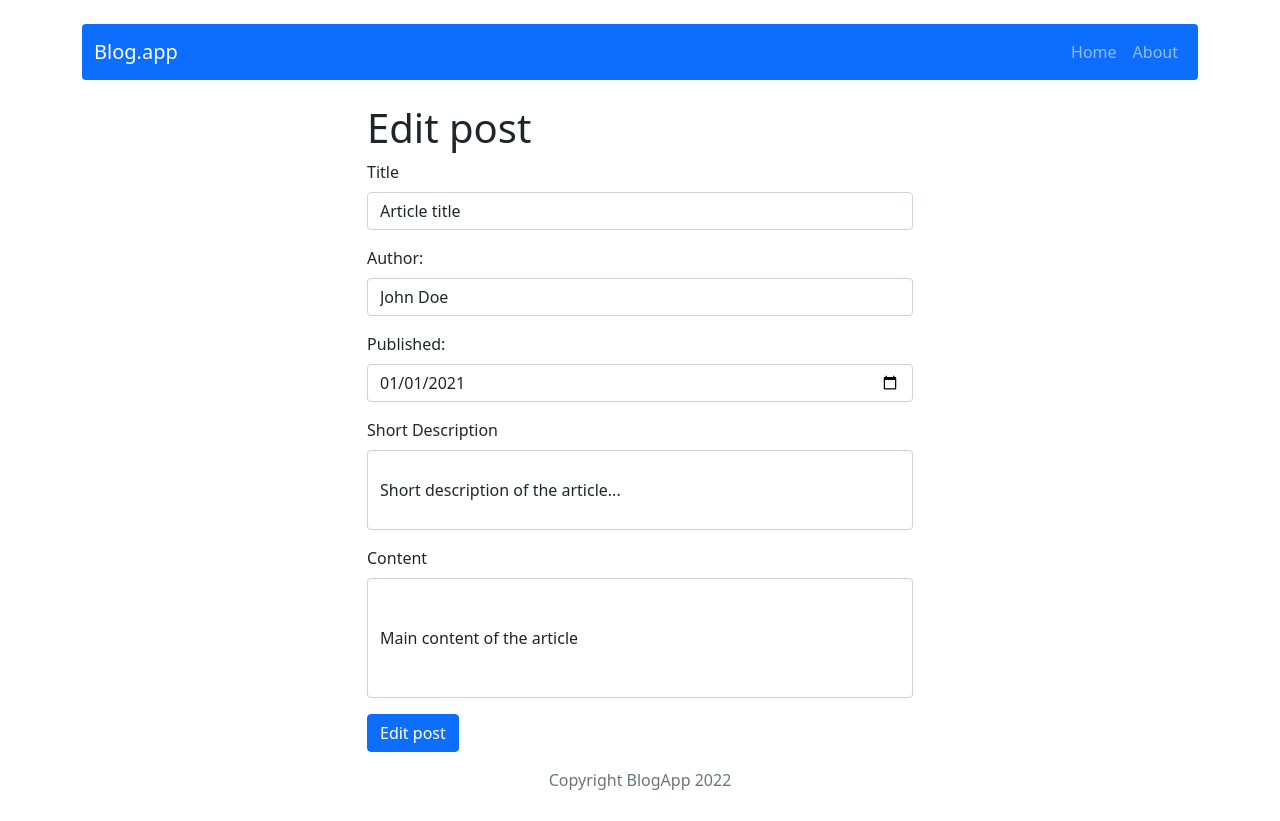
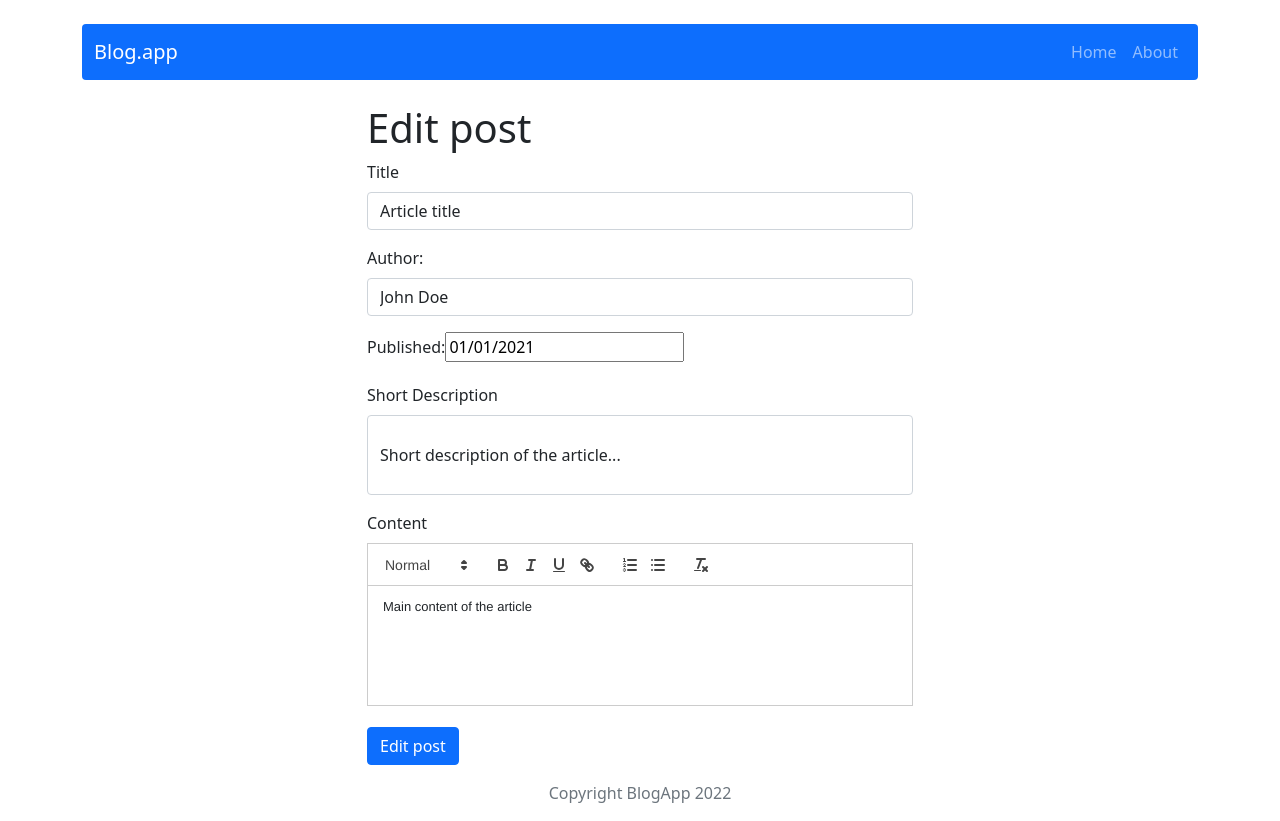
Before and after one commit to Slowinskip/crud-app, a React (Create React App) app: page /edit/1 in a window 1280 px wide. Built offline with nearby package versions, Linux system fonts and the light colour scheme.

Commit message:
Add dataPicker and reactquil

```diff
--- a/package.json
+++ b/package.json
@@ -10,8 +10,9 @@
     "http-server": "^14.1.1",
     "react": "^18.2.0",
     "react-bootstrap": "2.0",
-    "react-datepicker": "^4.8.0",
+    "react-datepicker": "4.3.0",
     "react-dom": "^18.2.0",
+    "react-quill": "^2.0.0",
     "react-redux": "7.2.6",
     "react-router-dom": "6.0.1",
     "react-scripts": "5.0.1",
--- a/src/Components/features/PostCard/PostCard.js
+++ b/src/Components/features/PostCard/PostCard.js
@@ -1,7 +1,7 @@
 import Card from 'react-bootstrap/Card'
 import { Link } from "react-router-dom";
 import Button from 'react-bootstrap/Button';
-
+import { dateToStr } from '../../../utils/dateToStr';
 
 const PostCard = ({title, author, publishedDate, shortDescription, id}) => {
 
@@ -10,7 +10,7 @@ const PostCard = ({title, author, publishedDate, shortDescription, id}) => {
         <Card.Body>
         <Card.Title>{title}</Card.Title>
         <Card.Text className="mb-1"><b>Author:</b> {author}</Card.Text>
-        <Card.Text className="mb-1"><b>Published:</b> {publishedDate}</Card.Text>
+        <Card.Text className="mb-1"><b>Published:</b> {dateToStr(publishedDate)}</Card.Text>
         <Card.Text>{shortDescription}</Card.Text>
         <Link to={"/post/" + id}>
           <Button variant="primary">Read more</Button>
--- a/src/Components/features/PostForm/PostForm.js
+++ b/src/Components/features/PostForm/PostForm.js
@@ -3,7 +3,9 @@ import Form from 'react-bootstrap/Form';
 import Row from 'react-bootstrap/Row';
 import Col from 'react-bootstrap/Col';
 import { useState } from 'react';
-
+import ReactQuill from 'react-quill';
+import 'react-quill/dist/quill.snow.css';
+import DatePicker from "react-datepicker";
 
 const PostForm = ({ action, actionText, ...props }) => {
 
@@ -33,7 +35,7 @@ const PostForm = ({ action, actionText, ...props }) => {
                     </Form.Group>
                     <Form.Group className="mb-3">
                         <Form.Label>Published:</Form.Label>
-                        <Form.Control value={publishedDate} onChange={e => setPublishedDate(e.target.value)} type="date" placeholder="DD-MM-RRRR" />
+                        <DatePicker selected={publishedDate} onChange={(date) => setPublishedDate(date)} />
                     </Form.Group>
                     <Form.Group className="mb-3">
                         <Form.Label>Short Description</Form.Label>
@@ -41,9 +43,9 @@ const PostForm = ({ action, actionText, ...props }) => {
                     </Form.Group>
                     <Form.Group className="mb-3">
                         <Form.Label>Content</Form.Label>
-                        <Form.Control value={content} onChange={e => setContent(e.target.value)} type="textarea" style={{ height: '120px' }}/>
+                        <ReactQuill value={content} onChange={setContent} style={{ height: '120px' }}/>
                     </Form.Group>
-                    <Button variant="primary" type="submit">
+                    <Button variant="primary" type="submit" className='mt-5'>
                         {actionText}
                     </Button>
                 </Form>
--- a/src/Components/pages/Post/Post.js
+++ b/src/Components/pages/Post/Post.js
@@ -8,6 +8,7 @@ import Card from 'react-bootstrap/Card'
 import { useState } from 'react';
 import ModalDelete from "../../features/ModalDelete/ModalDelete";
 import { removePost } from "../../../redux/postsRedux";
+import { dateToStr } from "../../../utils/dateToStr";
 
 const PostAdd = () => {
 
@@ -39,8 +40,8 @@ const PostAdd = () => {
             <Card.Body>
               <Card.Title>{postData.title}</Card.Title>
               <Card.Text className="mb-1"><b>Author:</b> {postData.author}</Card.Text>
-              <Card.Text className="mb-1"><b>Published:</b> {postData.publishedDate}</Card.Text>
-              <Card.Text className="mb-3">{postData.content}</Card.Text>
+              <Card.Text className="mb-1"><b>Published:</b> {dateToStr(postData.publishedDate)}</Card.Text>
+              <Card.Text className="mb-3"><p dangerouslySetInnerHTML={{ __html: postData.content }} /></Card.Text>
             </Card.Body>
           </Card>
         </Col>
--- a/src/redux/initialState.js
+++ b/src/redux/initialState.js
@@ -5,7 +5,7 @@ const initialState = {
       title: 'Article title',
       shortDescription: 'Short description of the article...',
       content: 'Main content of the article',
-      publishedDate: '2021-01-01',
+      publishedDate: new Date('01-01-2021'),
       author: 'John Doe'
     },
     {
@@ -13,7 +13,7 @@ const initialState = {
       title: 'Article title 2',
       shortDescription: 'Short description of the article...',
       content: 'Main content of the article',
-      publishedDate: '2022-02-02',
+      publishedDate: new Date('02-02-2022'),
       author: 'John Doe'
     },
     {
@@ -21,7 +21,7 @@ const initialState = {
       title: 'Article title 3',
       shortDescription: 'Short description of the article...',
       content: 'Main content of the article',
-      publishedDate: '2023-03-03',
+      publishedDate: new Date('03-03-2023'),
       author: 'John Doe'
   }
   ]
--- /dev/null
+++ b/src/utils/dateToStr.js
@@ -0,0 +1 @@
+export const dateToStr = (date) => date.toLocaleString('en-us', {year: 'numeric', month: '2-digit', day: '2-digit'});
```
Also changed, not shown: 1 other file (tests, documents, lock files or other folders).
